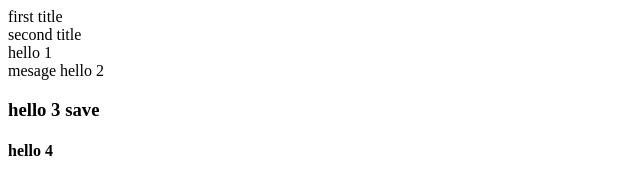
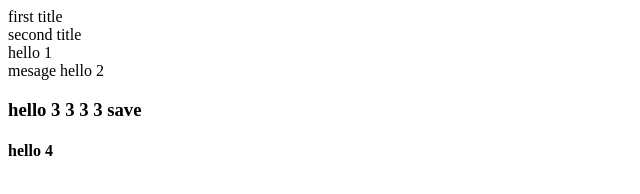
Before and after one commit to Lam0z/learnGit, a plain HTML site: page index.html in a window 1280 px wide. Shown: the full height of the page, 0-640 px from the left. Drawn offline with Linux system fonts and the light colour scheme.

Commit message:
change hello 3

```diff
--- a/index.html
+++ b/index.html
@@ -11,7 +11,7 @@
             <div>second title</div>
             <div>hello 1</div>
             <div>mesage hello 2</div>
-            <h3>hello 3 save</h3>
+            <h3>hello 3 3 3 3 save</h3>
             <h4>hello 4</h4>
         </main>
     </body>
```
